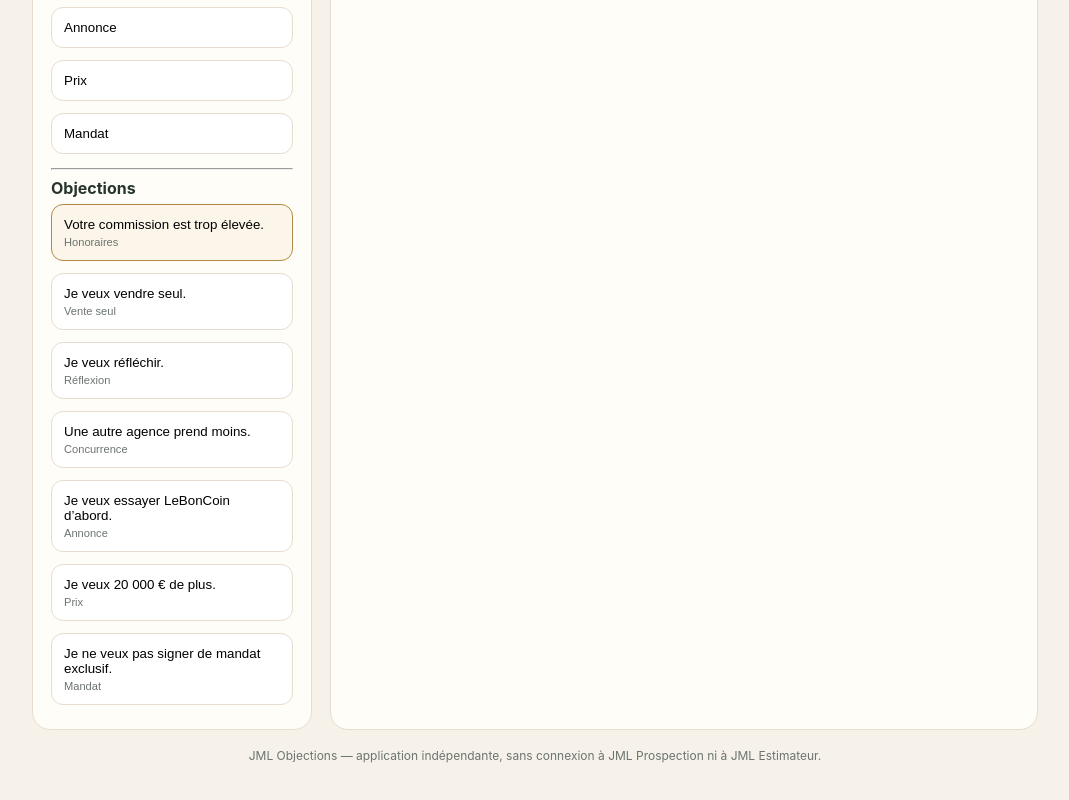
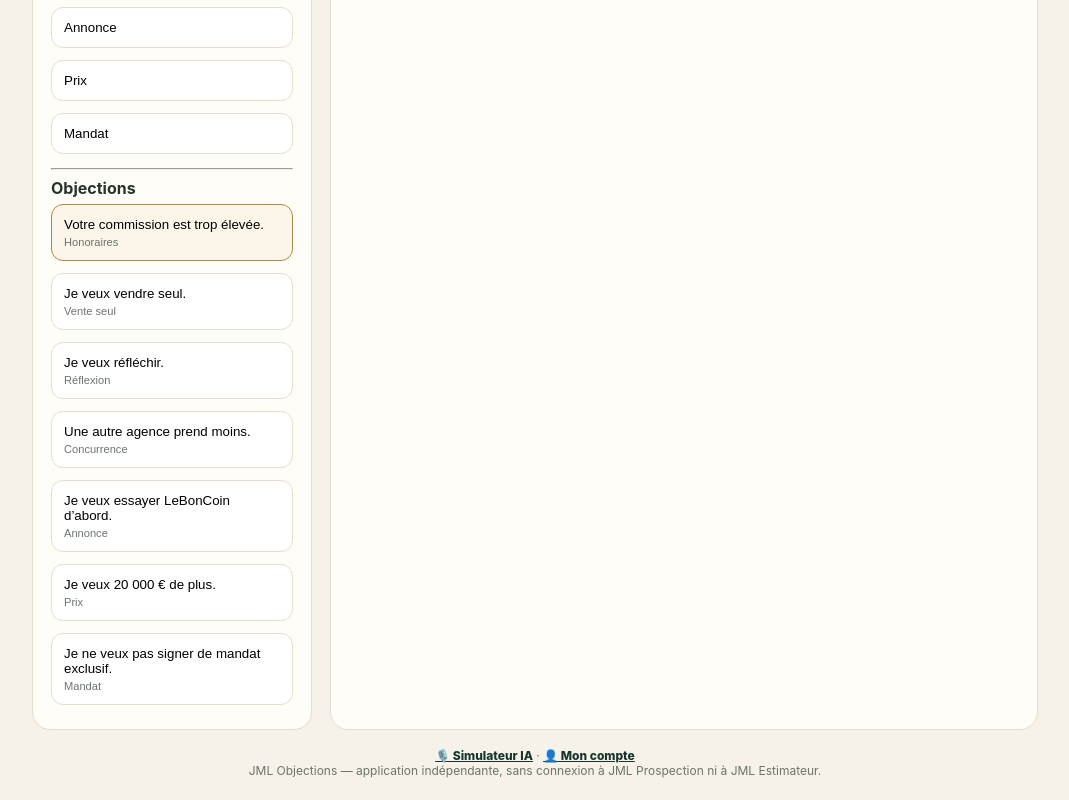
Before and after one commit to RahimBou/jml-objections, a website: page index.html in a window 1280 px wide. Shown: the part 579-1379 px from the top of the page, without its empty margins (105-1174 px from the left). Drawn offline with Linux system fonts and the light colour scheme.

Commit message:
feat: add account and simulator navigation

```diff
--- a/index.html
+++ b/index.html
@@ -12,7 +12,7 @@
 <div class="grid">
 <aside class="panel"><b>Catégories</b><div class="cats" id="cats"></div><hr><b>Objections</b><div id="list"></div></aside>
 <section class="card"><div class="quote" id="objection"></div><div class="tabs"><button data-tab="short" class="active">Réponse courte</button><button data-tab="long">Argumentée</button><button data-tab="question">Question</button><button data-tab="avoid">À éviter</button><button data-tab="train">🎙️ Entraînement</button></div><div id="content"></div></section>
-</div><div class="footer">JML Objections — application indépendante, sans connexion à JML Prospection ni à JML Estimateur.</div>
+</div><div class="footer"><a href="simulator.html" style="color:#17352d;font-weight:800">🎙️ Simulateur IA</a> · <a href="account.html" style="color:#17352d;font-weight:800">👤 Mon compte</a><br>JML Objections — application indépendante, sans connexion à JML Prospection ni à JML Estimateur.</div>
 </main>
 <script>
 const data=[
```
